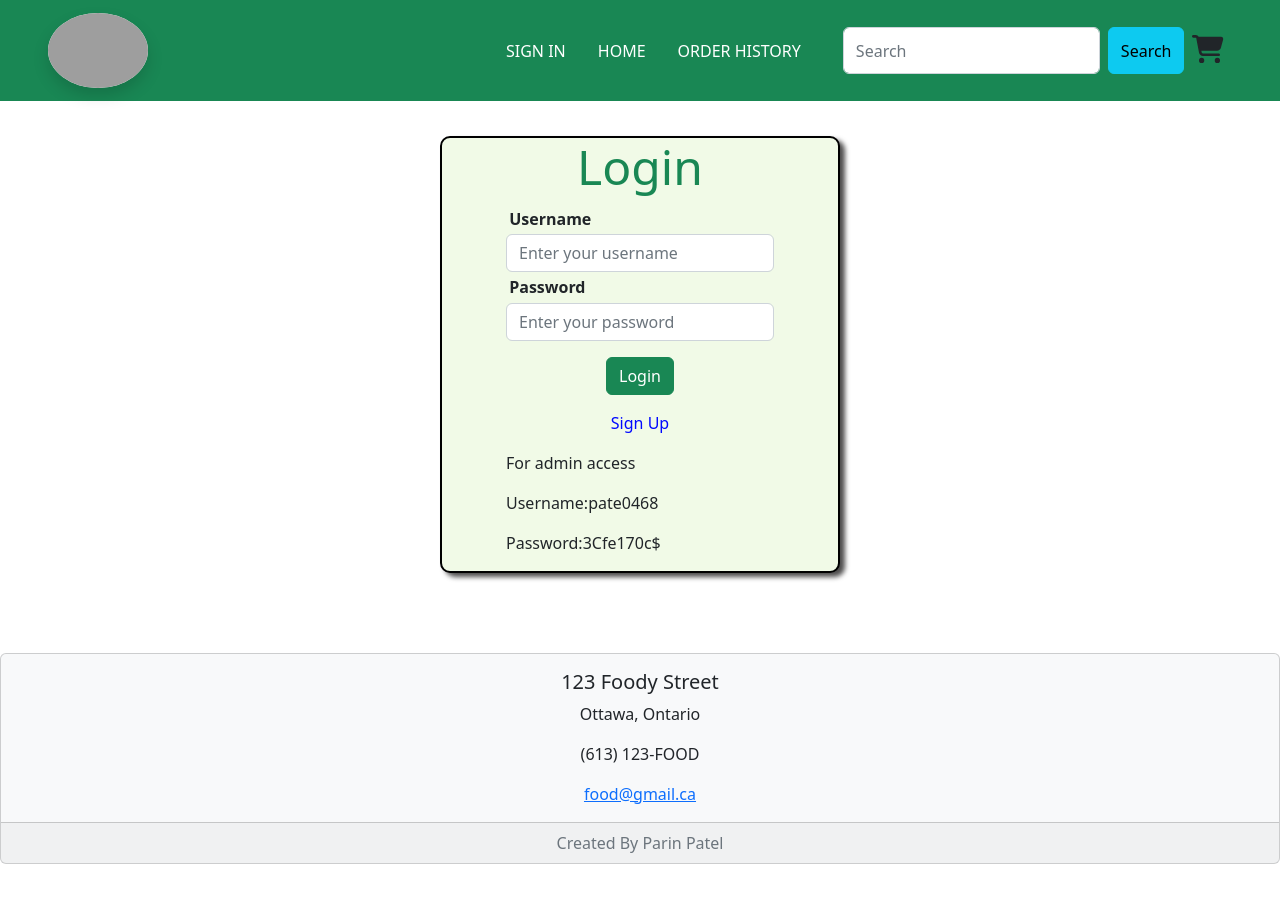
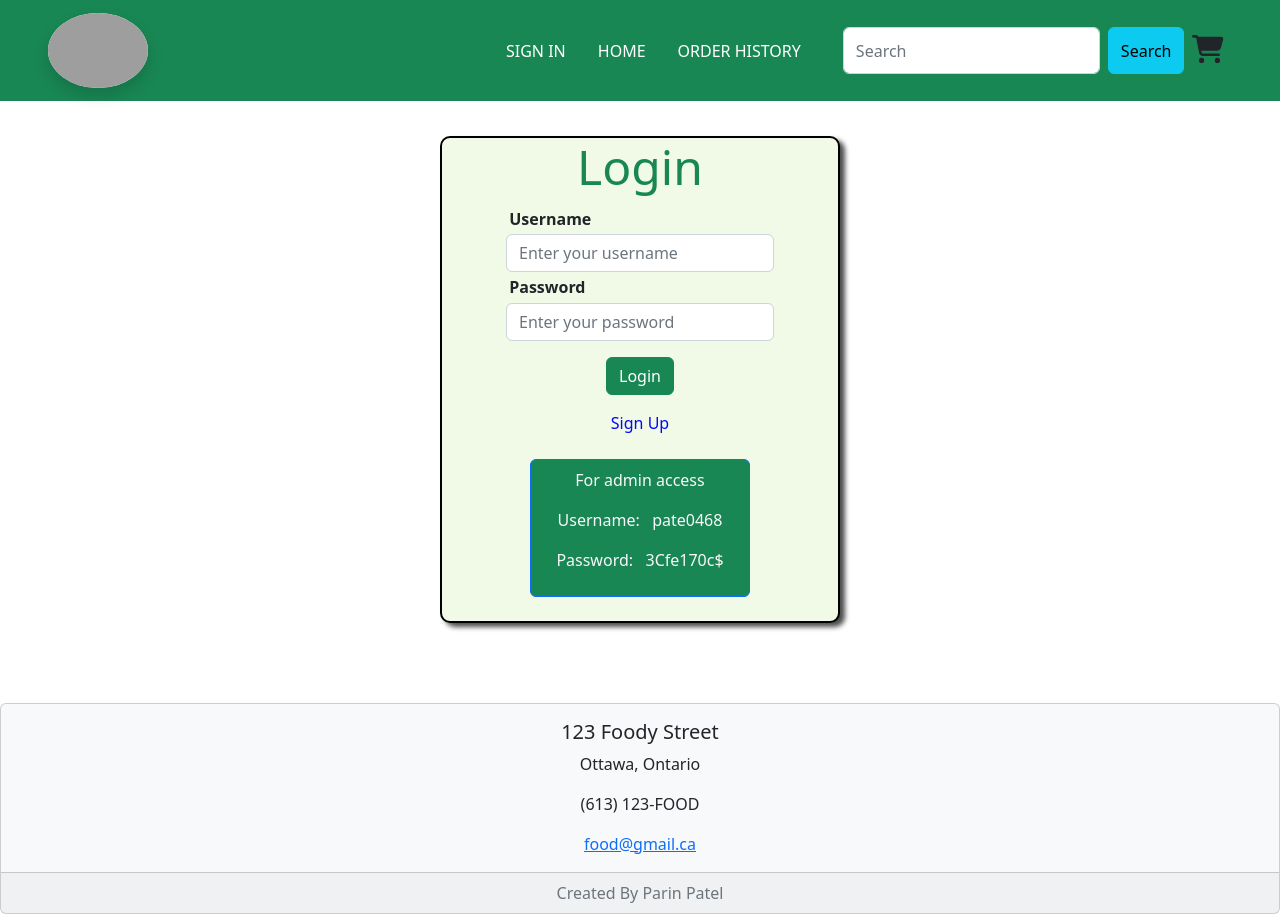
Before and after one commit to Parin08/ShoppingApp-Fronend, a React (Create React App) app: page /#/Login in a window 1280 px wide. Before the commit the page ends 864 px from the top, so only its background shows below. Built offline with nearby package versions, Linux system fonts and the light colour scheme; no server answers; grey boxes are pictures that could not be loaded.

Commit message:
Loginissue fix

```diff
--- a/src/Login.js
+++ b/src/Login.js
@@ -97,10 +97,10 @@ const Login = () => {
                     <div classNamw="btn">
                         <div onClick={signup} className='loginlink'>Sign Up</div>
                     </div>
-                    <div>
+                    <div className='text-center border border-primary rounded m-4 bg-success text-light p-2'>
                         <p>For admin access</p>
-                        <p>Username:pate0468</p>
-                        <p>Password:3Cfe170c$</p>
+                        <p>Username:&nbsp;&nbsp;&nbsp;pate0468</p>
+                        <p>Password:&nbsp;&nbsp;&nbsp;3Cfe170c$</p>
                     </div>
 
                 </div>
```
